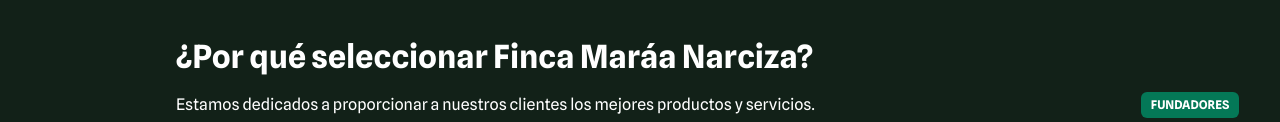
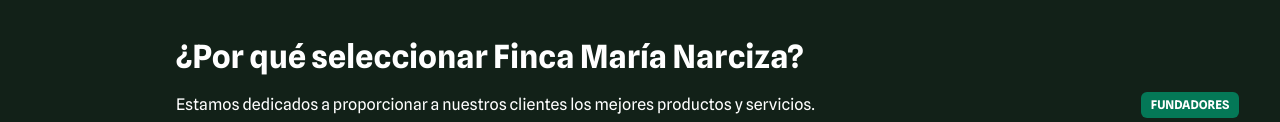
Before and after one commit to Ferofern/landing1, a website built with Vite: page index.html in a window 1280 px wide. Shown: the part 568-690 px from the top of the page. Built offline with nearby package versions, Linux system fonts and the light colour scheme; no server answers.

Commit message:
Update index.html

```diff
--- a/index.html
+++ b/index.html
@@ -93,7 +93,7 @@
                 <h1
                   class="text-white tracking-light text-[32px] font-bold leading-tight @[480px]:text-4xl @[480px]:font-black @[480px]:leading-tight @[480px]:tracking-[-0.033em] max-w-[720px]"
                 >
-                  ¿Por qué seleccionar Finca Maráa Narciza?
+                  ¿Por qué seleccionar Finca María Narciza?
                 </h1>
                 <p class="text-white text-base font-normal leading-normal max-w-[720px]">Estamos dedicados a proporcionar a nuestros clientes los mejores productos y servicios.</p>
               </div>
```
